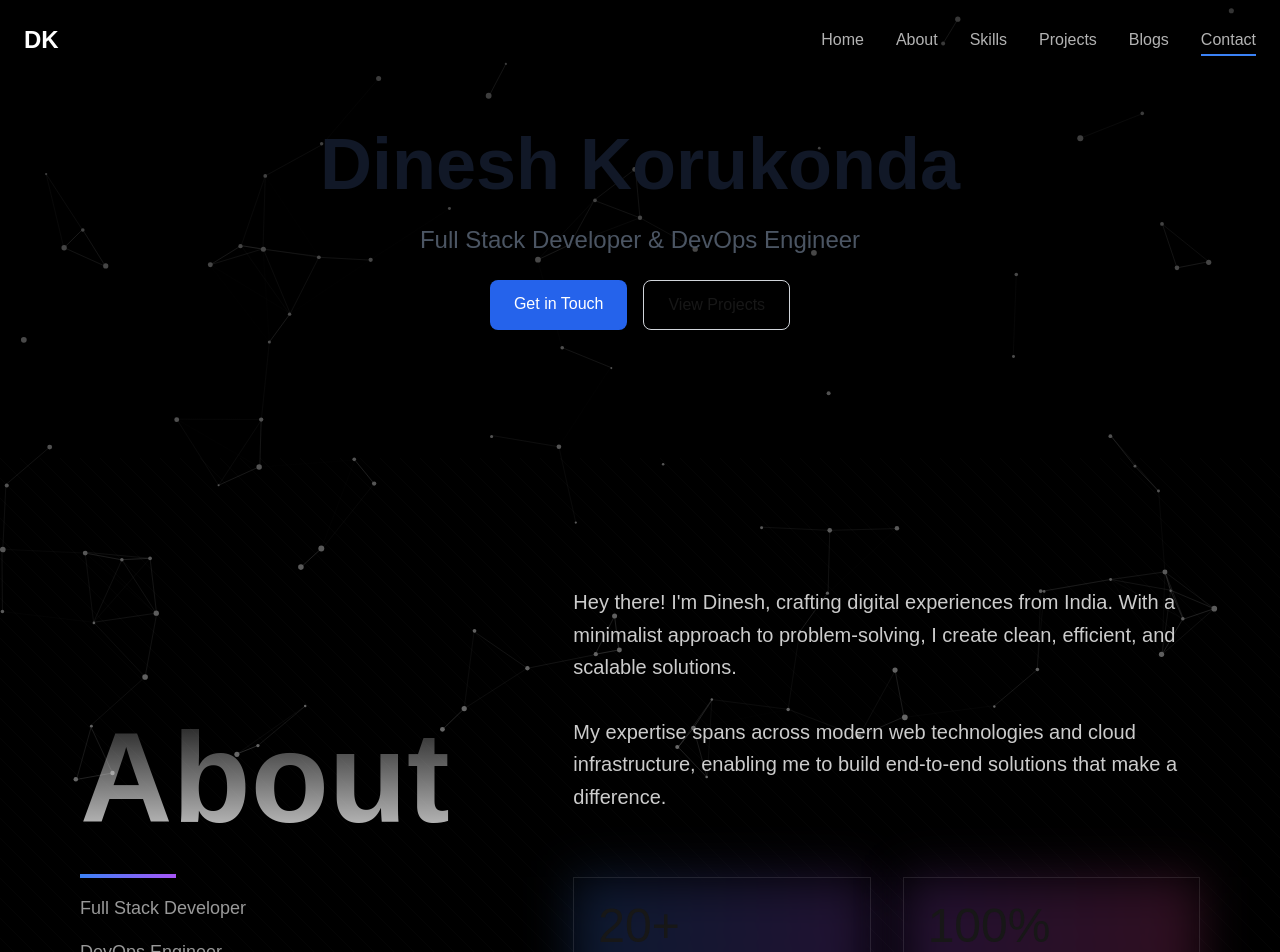
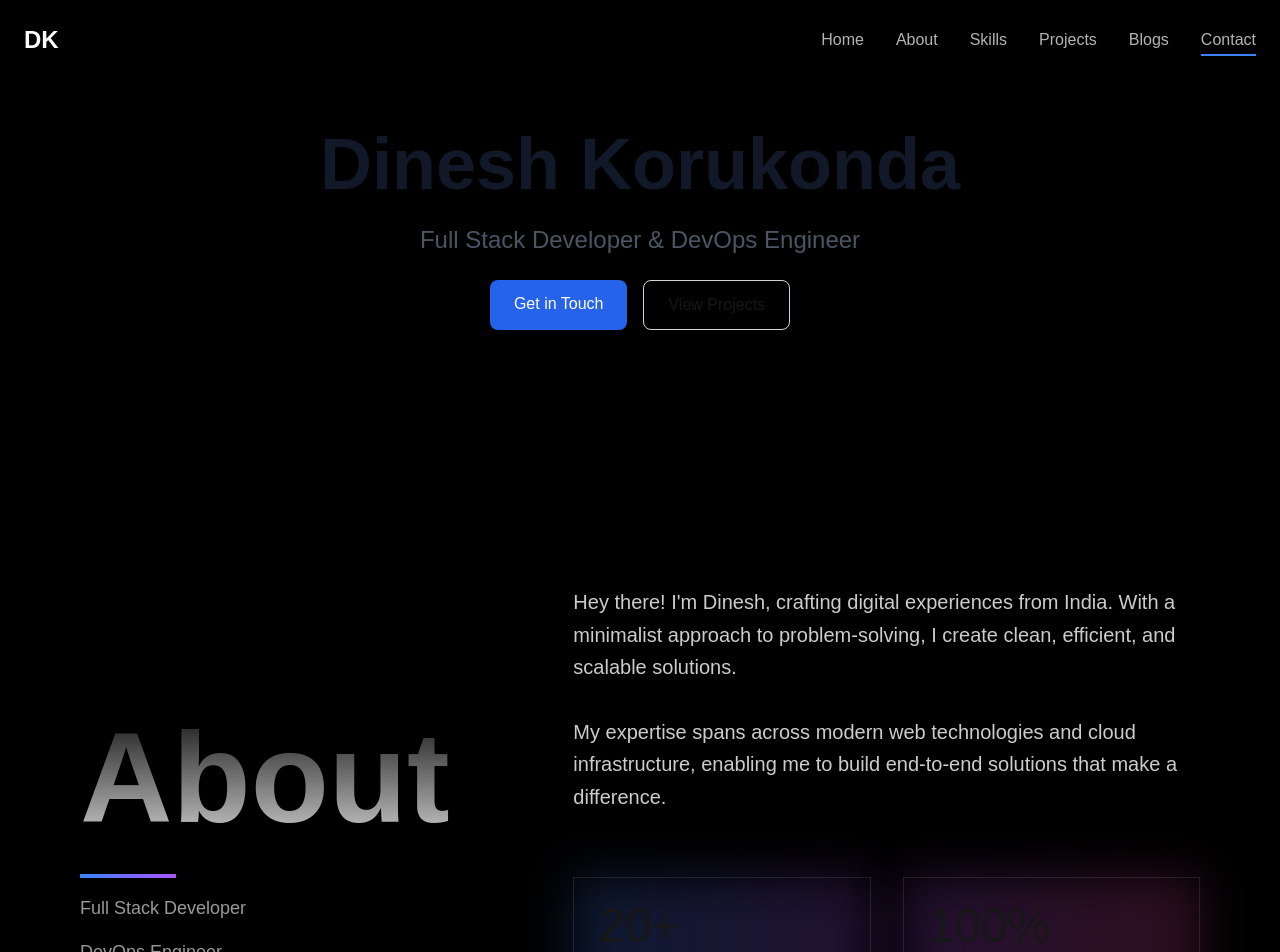
Before and after one commit to dinexh/Korukonda, a Next.js app in the folder my-app/: page / in a window 1280 px wide. Shown: the top 952 px of the page. Built offline with nearby package versions, Linux system fonts and the light colour scheme; no server answers.

Commit message:
removed background

```diff
--- a/my-app/src/app/page.js
+++ b/my-app/src/app/page.js
@@ -4,7 +4,6 @@ import SmoothScroll from "../components/SmoothScroll";
 import Navigation from "../components/Navigation";
 import Footer from "../components/Footer";
 // ui components starts here
-import ParticleBackground from "./ui/ParticleBackground/index";
 import Hero from "./ui/Hero";
 import About from "./ui/About";
 import Skills from "./ui/Skills";
@@ -17,7 +16,6 @@ export default function Home() {
   return (
     <SmoothScroll>
       <main className="relative min-h-screen bg-black overflow-hidden">
-        <ParticleBackground />
         <div className="absolute inset-0 bg-[radial-gradient(circle_at_center,transparent_0%,rgba(0,0,0,0.8)_100%)] pointer-events-none" />
         <Navigation />
         <Hero />
--- a/my-app/src/app/ui/About/index.js
+++ b/my-app/src/app/ui/About/index.js
@@ -15,7 +15,7 @@ const About = () => {
   return (
     <section id="about" className="py-32 relative overflow-hidden">
       {/* Background Pattern */}
-      <div className="absolute inset-0 bg-[linear-gradient(45deg,transparent_48%,#ffffff05_49%,#ffffff05_51%,transparent_52%)] bg-[length:20px_20px]" />
+      {/* <div className="absolute inset-0 bg-[linear-gradient(45deg,transparent_48%,#ffffff05_49%,#ffffff05_51%,transparent_52%)] bg-[length:20px_20px]" /> */}
 
       <div className="max-w-6xl mx-auto px-4">
         <div className="grid md:grid-cols-12 gap-16">
```
Also changed, not shown: 1 other file (tests, documents, lock files or other folders).
